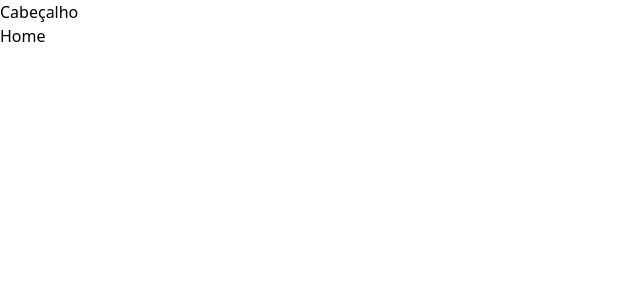
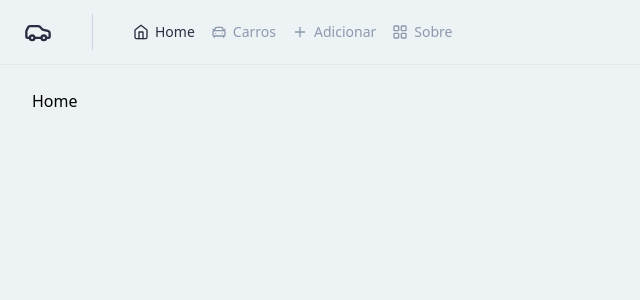
Before and after one commit to RenanFachin/PUCRS_hotwheels-CRUD, a React (Vite) app: page / in a window 1280 px wide. Shown: the top 300 px of the page, without its empty margins (0-640 px from the left). Built offline with nearby package versions, Linux system fonts and the light colour scheme.

Commit message:
style: Definição das cores da aplicação e criação do componente de navegação

```diff
--- a/package.json
+++ b/package.json
@@ -11,6 +11,7 @@
   },
   "dependencies": {
     "localforage": "^1.10.0",
+    "lucide-react": "^0.330.0",
     "match-sorter": "^6.3.4",
     "react": "^18.2.0",
     "react-dom": "^18.2.0",
--- /dev/null
+++ b/src/components/nav-link.tsx
@@ -0,0 +1,15 @@
+import { Link, LinkProps, useLocation } from 'react-router-dom'
+
+type NavLinkProps = LinkProps
+
+export function NavLink(props: NavLinkProps) {
+  const { pathname } = useLocation()
+
+  return (
+    <Link
+      data-active={pathname === props.to}
+      className="text-primary-500 hover:text-primary-700 data-[active=true]:text-primary-900 flex items-center gap-1.5 text-sm font-medium"
+      {...props}
+    />
+  )
+}
--- /dev/null
+++ b/src/components/navbar.tsx
@@ -0,0 +1,37 @@
+import { Car, CarFront, Home, LayoutGrid, Plus } from 'lucide-react'
+
+import { NavLink } from './nav-link'
+
+export function Navbar() {
+  return (
+    <div className="border-b">
+      <div className="flex h-16 items-center gap-10 px-6">
+        <Car className="text-primary-900 size-7" />
+
+        <hr className="h-9 border-l border-slate-300" />
+
+        <nav className="flex items-center space-x-4">
+          <NavLink to="/">
+            <Home className="size-4" />
+            Home
+          </NavLink>
+
+          <NavLink to="/cars">
+            <CarFront className="size-4" />
+            Carros
+          </NavLink>
+
+          <NavLink to="/add-cars">
+            <Plus className="size-4" />
+            Adicionar
+          </NavLink>
+
+          <NavLink to="/about">
+            <LayoutGrid className="size-4" />
+            Sobre
+          </NavLink>
+        </nav>
+      </div>
+    </div>
+  )
+}
--- a/src/pages/_layouts/app.tsx
+++ b/src/pages/_layouts/app.tsx
@@ -1,11 +1,13 @@
 import { Outlet } from 'react-router-dom'
+
+import { Navbar } from '@/components/navbar'
 
 export function AppLayout() {
   return (
-    <div>
-      <h1>Cabeçalho</h1>
+    <div className="bg-primary-100 flex min-h-screen flex-col antialiased">
+      <Navbar />
 
-      <div>
+      <div className="flex flex-1 flex-col gap-4 p-8 pt-6">
         {/* Contéudo da página */}
         <Outlet />
       </div>
--- a/tailwind.config.js
+++ b/tailwind.config.js
@@ -2,7 +2,25 @@
 export default {
   content: ['./index.html', './src/**/*.{ts,tsx}'],
   theme: {
-    extend: {},
+    extend: {
+      colors: {
+        primary: {
+          100: '#EDF2F4',
+          200: '#CED4DB',
+          300: '#AFB9C3',
+          400: '#909EA7',
+          500: '#8D99AE',
+          600: '#6E798F',
+          700: '#4F596E',
+          800: '#30384F',
+          900: '#2B2D42',
+        },
+        highlight: {
+          300: '#EF233C',
+          500: '#D90429',
+        },
+      },
+    },
   },
   plugins: [],
 }
```
Also changed, not shown: 2 other files (tests, documents, lock files or other folders).
